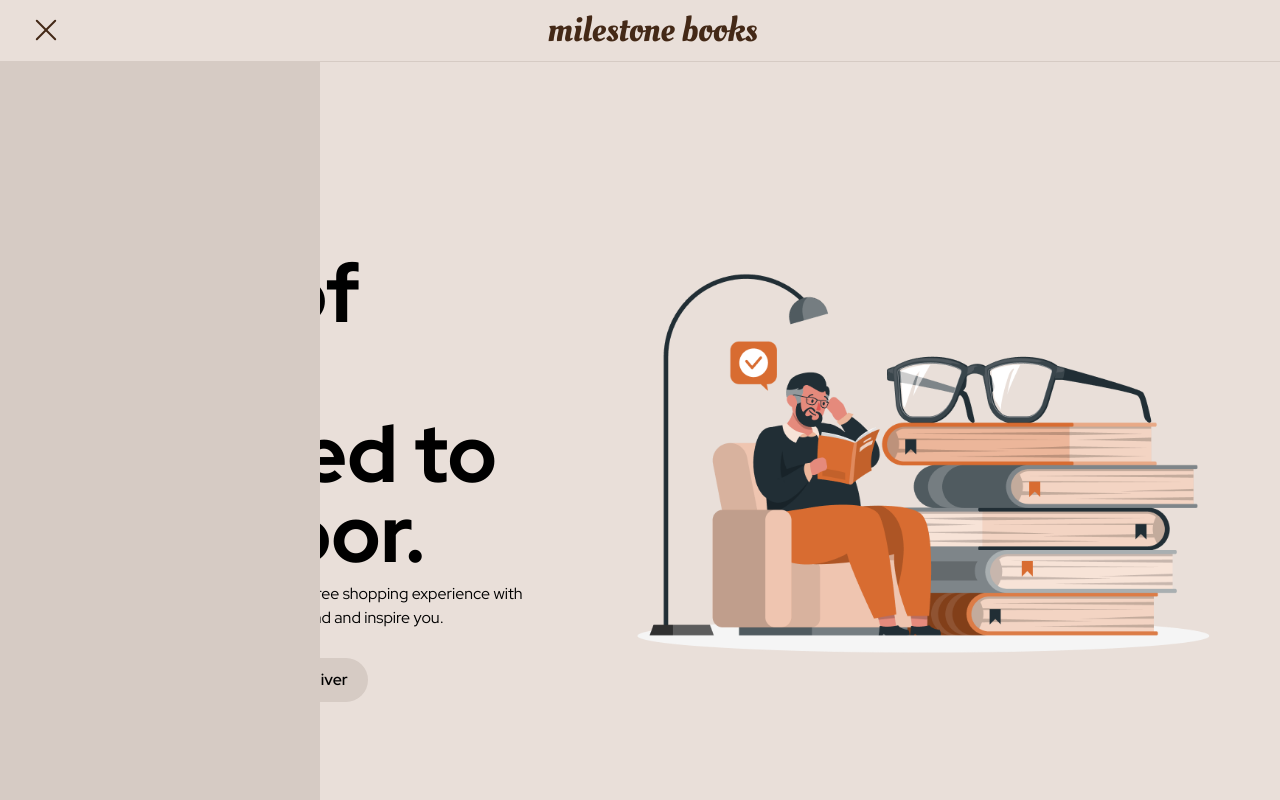
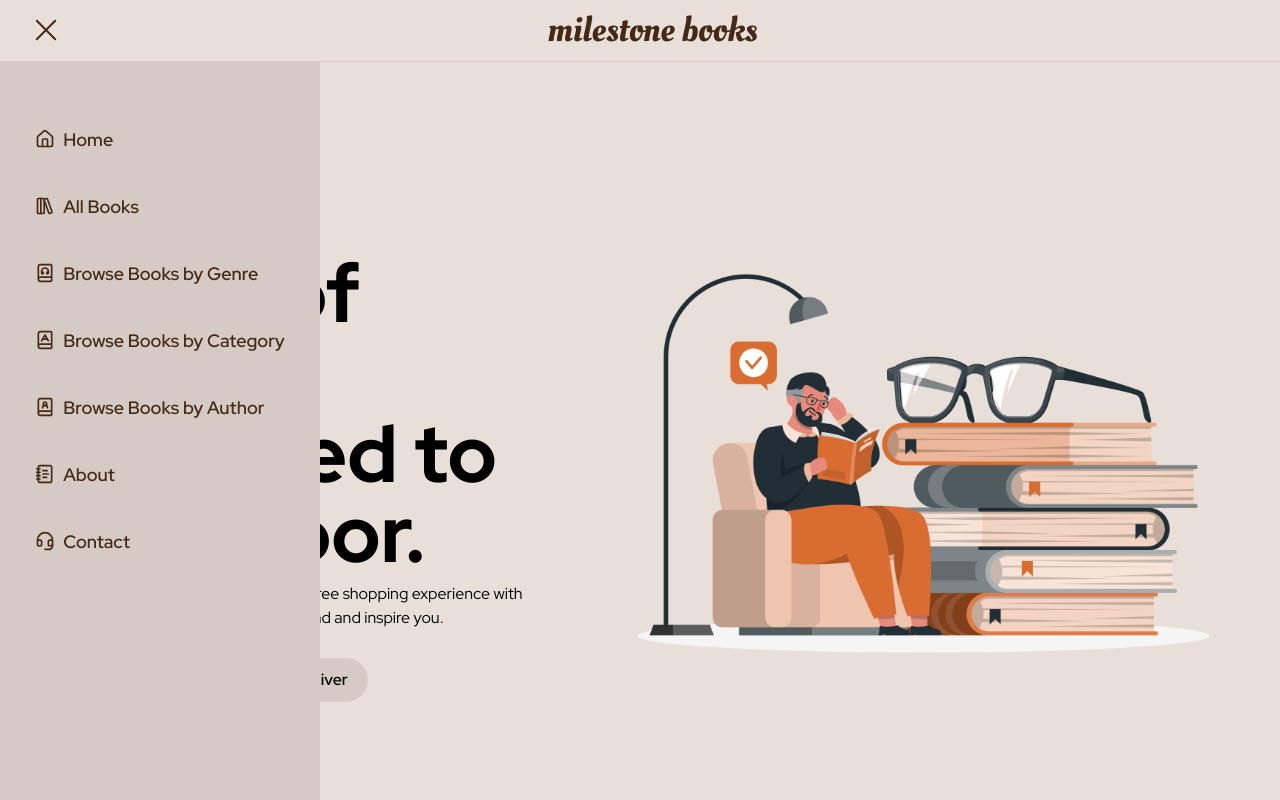
Before and after one commit to gowri-sanker-s/milestone, a Next.js app in the folder frontend/: page / in a window 1280 px wide. Both pictures are taken after a click on the button "Toggle menu". Built offline with nearby package versions, Linux system fonts and the light colour scheme; no server answers; the database is empty.

Commit message:
update 6 files

```diff
--- a/frontend/components/footer.tsx
+++ b/frontend/components/footer.tsx
@@ -1,13 +1,16 @@
 import logo from "@/assets/images/home/logo.png"
 import { Copyright, Instagram, MapPin } from "lucide-react"
 import Image from "next/image"
+import Link from "next/link"
 const Footer = () => {
     return (
         <footer className="border-t border-primary-border pt-8">
             <div className="wrapper grid justify-items-center sm:flex items-center justify-between">
-                <div className="img-container h-[150px] w-[150px] rounded-full overflow-clip">
-                    <Image src={logo} alt="Milestone Books" className="icon" />
-                </div>
+                <Link href={'/'}>
+                    <div className="img-container h-[150px] w-[150px] rounded-full overflow-clip">
+                        <Image src={logo} alt="Milestone Books" className="icon" />
+                    </div>
+                </Link>
                 <div className="grid grid-cols-2 gap-10">
                     <ul className="">
                         <li className="font-bold text-[20px] mb-2">Quick Links</li>
--- a/frontend/components/shared/header/index.tsx
+++ b/frontend/components/shared/header/index.tsx
@@ -1,6 +1,7 @@
 import { oleo } from "@/lib/fonts"
 import ModeToggle from "./mode-toggle"
 import Sidebar from "./sidebar"
+import Link from "next/link"
 
 const Header = () => {
     return (
@@ -9,7 +10,7 @@ const Header = () => {
                 {/* open toggle */}
                 <Sidebar />
                 {/* logo */}
-                <div className={`${oleo.className} text-[25px] md:text-[35px] justify-self-center `}>milestone books</div>
+                <Link href={'/'} className={`${oleo.className} text-[25px] md:text-[35px] justify-self-center `}>milestone books</Link>
                 {/* empty */}
                 <div className="invisible">s</div>
                 {/* <ModeToggle /> */}
--- a/frontend/components/shared/header/sidebar.tsx
+++ b/frontend/components/shared/header/sidebar.tsx
@@ -1,7 +1,57 @@
 'use client'
 
+import { BookA, BookHeadphones, BookUser, Headset, Home, LibraryBig, NotebookText } from "lucide-react";
 import Link from "next/link";
 import { useState } from "react"
+import { motion, AnimatePresence, Variants } from "framer-motion"
+const menuItems = [
+    { href: '/', label: 'Home', icon: Home },
+    { href: '/books', label: 'All Books', icon: LibraryBig },
+    { href: '/books/genres', label: 'Browse Books by Genre', icon: BookHeadphones },
+    { href: '/books/categories', label: 'Browse Books by Category', icon: BookA },
+    { href: '/books/authors', label: 'Browse Books by Author', icon: BookUser },
+    { href: '/about-us', label: 'About', icon: NotebookText },
+    { href: '/contact-us', label: 'Contact', icon: Headset },
+]
+
+
+const sidebarVariants: Variants = {
+    hidden: {
+        x: "-100%",
+    },
+    visible: {
+        x: 0,
+        transition: {
+            duration: 0.4,
+            ease: [0.16, 1, 0.3, 1], // ✅ correct
+            when: "beforeChildren",
+            staggerChildren: 0.08,
+        },
+    },
+    exit: {
+        x: "-100%",
+        transition: {
+            duration: 0.3,
+            ease: [0.4, 0, 1, 1],
+        },
+    },
+};
+
+const itemVariants: Variants = {
+    hidden: {
+        x: -40,
+        opacity: 0,
+    },
+    visible: {
+        x: 0,
+        opacity: 1,
+        transition: {
+            duration: 0.3,
+            ease: [0.16, 1, 0.3, 1],
+        },
+    },
+};
+
 const Sidebar = () => {
     const [openSidebar, setOpenSidebar] = useState(false)
     console.log(openSidebar);
@@ -34,13 +84,43 @@ const Sidebar = () => {
     `}
                 />
             </button>
-            <div className={`fixed bg-primary-border top-[61.5px] left-0 transition-translate duration-400 bg-black h-full w-full md:w-1/4 ${!openSidebar ? "-translate-x-full" : "translate-x-0"}`}>
-                <div className="grid gap-3 items-center justify-items-center py-15">
-                    <ul>
-                        <li><Link href={'/products'}></Link></li>
-                    </ul>
-                </div>
-            </div>
+            <AnimatePresence>
+                {openSidebar && (
+                    <motion.aside
+                        variants={sidebarVariants}
+                        initial="hidden"
+                        animate="visible"
+                        exit="exit"
+                        className="fixed top-[61.5px] left-0 z-50 h-full w-full md:w-1/4 bg-primary-border"
+                    >
+                        <div className="grid place-items-center py-16">
+                            <motion.ul
+                                className="grid gap-10 text-[15px] sm:text-[16px] lg:text-[18px] font-semibold"
+                            >
+                                {menuItems.map((item) => {
+                                    const Icon = item.icon
+                                    return (
+                                        <motion.li
+                                            key={item.href}
+                                            variants={itemVariants}
+                                            whileHover={{ x: 6 }}
+                                        >
+                                            <Link
+                                                href={item.href}
+                                                onClick={() => setOpenSidebar(false)}
+                                                className="flex items-center gap-2"
+                                            >
+                                                <Icon size={20} strokeWidth={2} />
+                                                {item.label}
+                                            </Link>
+                                        </motion.li>
+                                    )
+                                })}
+                            </motion.ul>
+                        </div>
+                    </motion.aside>
+                )}
+            </AnimatePresence>
         </div>
     )
 }
--- a/frontend/package.json
+++ b/frontend/package.json
@@ -14,6 +14,7 @@
     "@prisma/client": "^7.2.0",
     "class-variance-authority": "^0.7.1",
     "clsx": "^2.1.1",
+    "framer-motion": "^12.29.2",
     "lucide-react": "^0.562.0",
     "next": "16.1.1",
     "next-themes": "^0.4.6",
```
Also changed, not shown: 1 other file (tests, documents, lock files or other folders).
